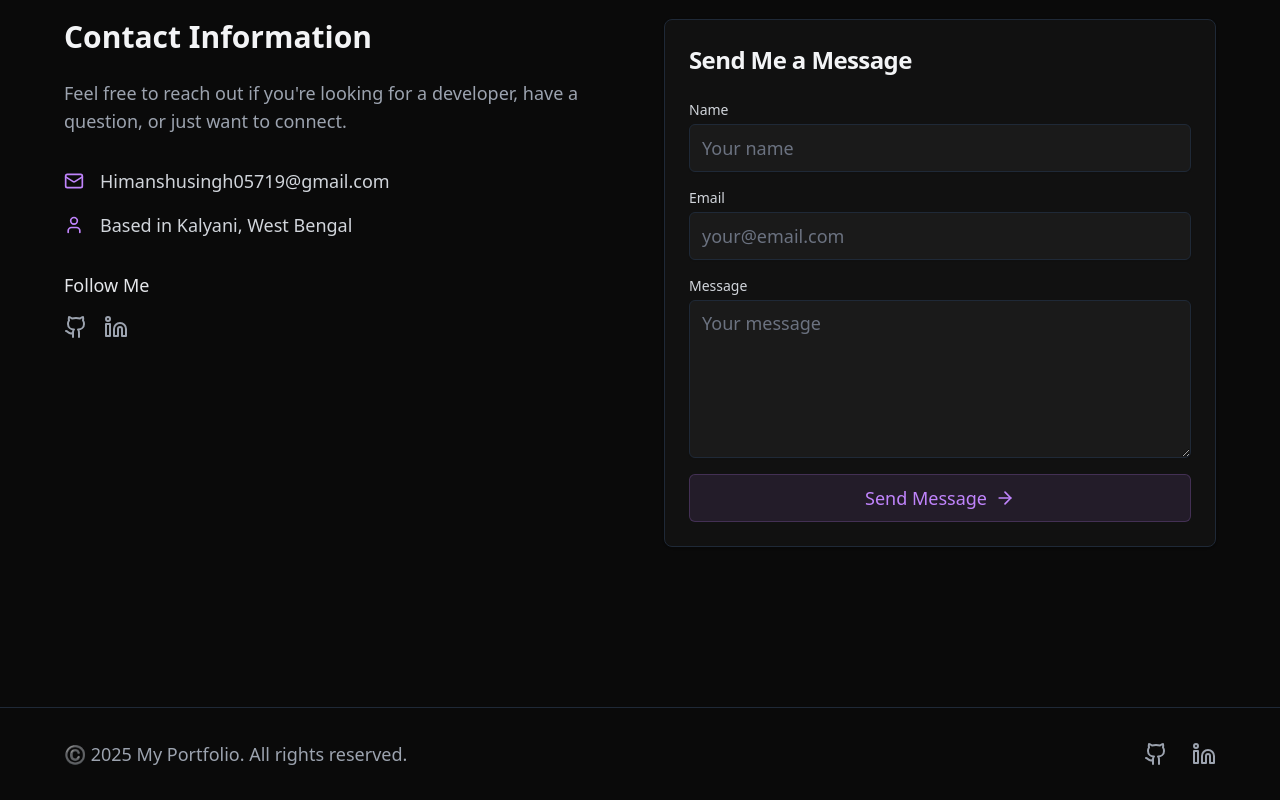
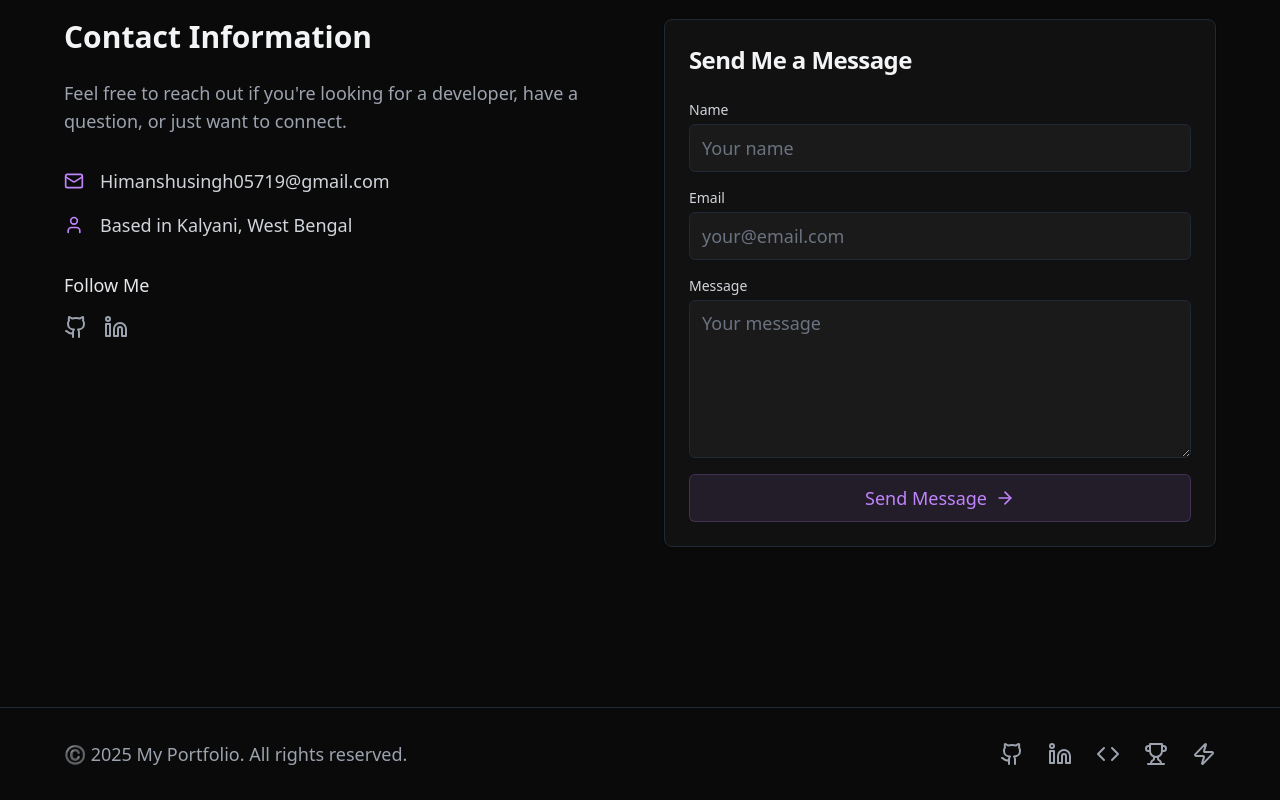
Before and after one commit to karan5719/Portfolio, a React (Vite) app: page / in a window 1280 px wide. Shown: the part 6126-6926 px from the top of the page. Built offline with nearby package versions, Linux system fonts and the light colour scheme.

Commit message:
feat: Add coding platform links to footer
- Add LeetCode profile link with Code icon
- Add Naukri Code360 profile link with Trophy icon
- Add HackerRank profile link with Zap icon
- Total social links increased from 2 to 5
- All links open in new tabs with proper accessibility labels

```diff
--- a/src/components/Footer.tsx
+++ b/src/components/Footer.tsx
@@ -1,5 +1,5 @@
 import React from 'react'
-import { Github, Linkedin, Twitter } from 'lucide-react'
+import { Github, Linkedin, Twitter, Code, Trophy, Zap } from 'lucide-react'
 
 interface SocialLink {
   name: string
@@ -18,6 +18,21 @@ export default function Footer() {
       name: 'LinkedIn',
       href: 'https://www.linkedin.com/in/himanshukumar-s/',
       icon: <Linkedin className="h-6 w-6" />,
+    },
+    {
+      name: 'LeetCode',
+      href: 'https://leetcode.com/u/karan57/',
+      icon: <Code className="h-6 w-6" />,
+    },
+    {
+      name: 'Naukri Code360',
+      href: 'https://www.naukri.com/code360/profile/Karansingh',
+      icon: <Trophy className="h-6 w-6" />,
+    },
+    {
+      name: 'HackerRank',
+      href: 'https://www.hackerrank.com/profile/himanshusingh055',
+      icon: <Zap className="h-6 w-6" />,
     },
   ]
 
```
